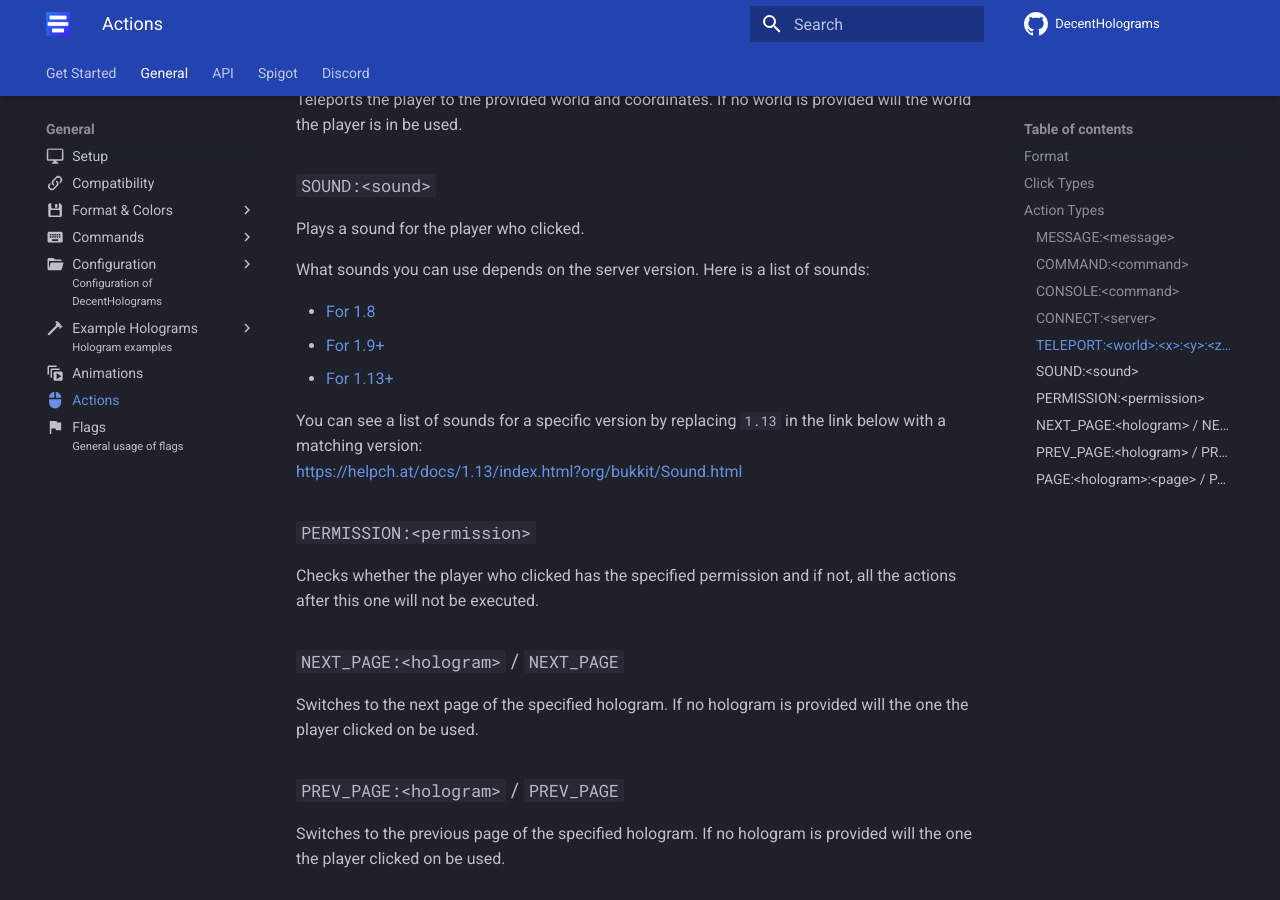
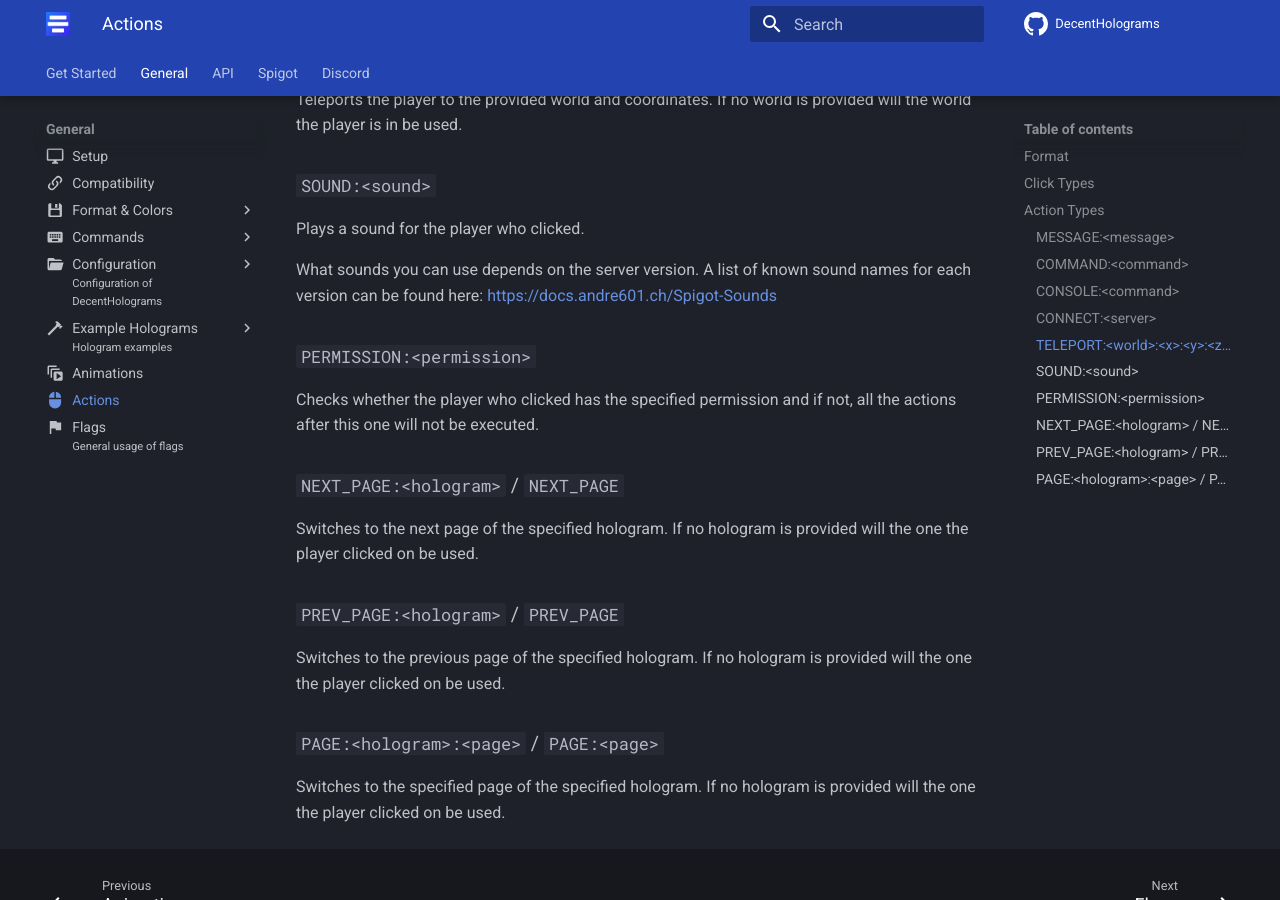
Before and after one commit to DecentSoftware-eu/DecentHolograms-Wiki, an MkDocs documentation site: the page built from docs/general/actions.md, in a window 1280 px wide and 900 px high, scrolled down 1263 px. Built offline with MkDocs 1.6.1 and Material for MkDocs 9.7.7, drawn with Linux system fonts in a browser that asks for light colours; comment, search, counter and statistics services are not loaded.

```diff
--- a/docs/assets/js/github-release.js
+++ b/docs/assets/js/github-release.js
@@ -1,5 +1,5 @@
 document$.subscribe(async () => {
-    const api_code = document.querySelectorAll('[data-md-component="api-version"');
+    const api_code = document.querySelectorAll('[data-md-component="api-version"]');
 
     function loadApiInfo(data) {
         const version = data["version"];
--- a/docs/general/actions.md
+++ b/docs/general/actions.md
@@ -51,14 +51,8 @@
 
 Plays a sound for the player who clicked.
 
-What sounds you can use depends on the server version. Here is a list of sounds:
-
-- [For 1.8]()
-- [For 1.9+]()
-- [For 1.13+]()
-
-You can see a list of sounds for a specific version by replacing `1.13` in the link below with a matching version:
-https://helpch.at/docs/1.13/index.html?org/bukkit/Sound.html
+What sounds you can use depends on the server version. A list of known sound names for each version can be found here:
+https://docs.andre601.ch/Spigot-Sounds{ target="_blank" rel="nofollo" }
 
 ### `#!command PERMISSION:<permission>` { #permission }
 
--- a/mkdocs.yml
+++ b/mkdocs.yml
@@ -95,6 +95,7 @@
       - general/format-and-colors/colors.md
     - Commands:
       - general/commands/index.md
+      - general/commands/general.md
       - general/commands/hologram.md
       - general/commands/hologram-line.md
       - general/commands/hologram-pages.md
```
Also changed, not shown: docs/general/commands/general.md (added, +37 -0 lines).
